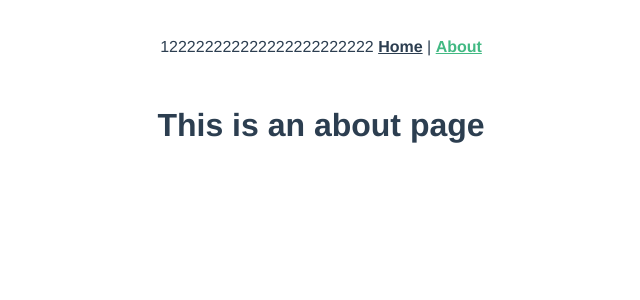
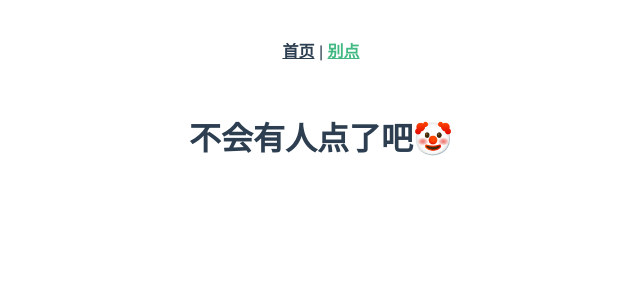
Before and after one commit to modlyboss/people_mes, a Vue app: page /#/about in a window 1280 px wide. Shown: the top 300 px of the page, without its empty margins (319-959 px from the left). Built offline with nearby package versions, Linux system fonts and the light colour scheme.

Commit message:
初始化

```diff
--- a/src/App.vue
+++ b/src/App.vue
@@ -1,13 +1,17 @@
 <template>
   <div id="app">
     <div id="nav">
-      122222222222222222222222
-      <router-link to="/">Home</router-link> |
-      <router-link to="/about">About</router-link>
+      <router-link to="/">首页</router-link> |
+      <router-link to="/about">别点</router-link>
     </div>
     <router-view />
   </div>
 </template>
+<script>
+export default {
+  name: "app"
+};
+</script>
 
 <style lang="scss">
 #app {
@@ -17,14 +21,11 @@
   text-align: center;
   color: #2c3e50;
 }
-
 #nav {
   padding: 30px;
-
   a {
     font-weight: bold;
     color: #2c3e50;
-
     &.router-link-exact-active {
       color: #42b983;
     }
--- a/src/router/index.ts
+++ b/src/router/index.ts
@@ -13,11 +13,7 @@ const routes: Array<RouteConfig> = [
   {
     path: "/about",
     name: "About",
-    // route level code-splitting
-    // this generates a separate chunk (about.[hash].js) for this route
-    // which is lazy-loaded when the route is visited.
-    component: () =>
-      import(/* webpackChunkName: "about" */ "../views/About.vue")
+    component: () => import("../views/About.vue")
   }
 ];
 
--- a/src/views/About.vue
+++ b/src/views/About.vue
@@ -1,5 +1,5 @@
 <template>
   <div class="about">
-    <h1>This is an about page</h1>
+    <h1>不会有人点了吧🤡</h1>
   </div>
 </template>
--- a/src/views/Home.vue
+++ b/src/views/Home.vue
@@ -1,5 +1,6 @@
 <template>
   <div class="home">
+    <h1>大哥🐂🍺</h1>
     <img alt="Vue logo" src="../assets/logo.png" />
     <HelloWorld msg="Welcome to Your Vue.js + TypeScript App" />
   </div>
```
Also changed, not shown: 5 other files (tests, documents, lock files or other folders).
